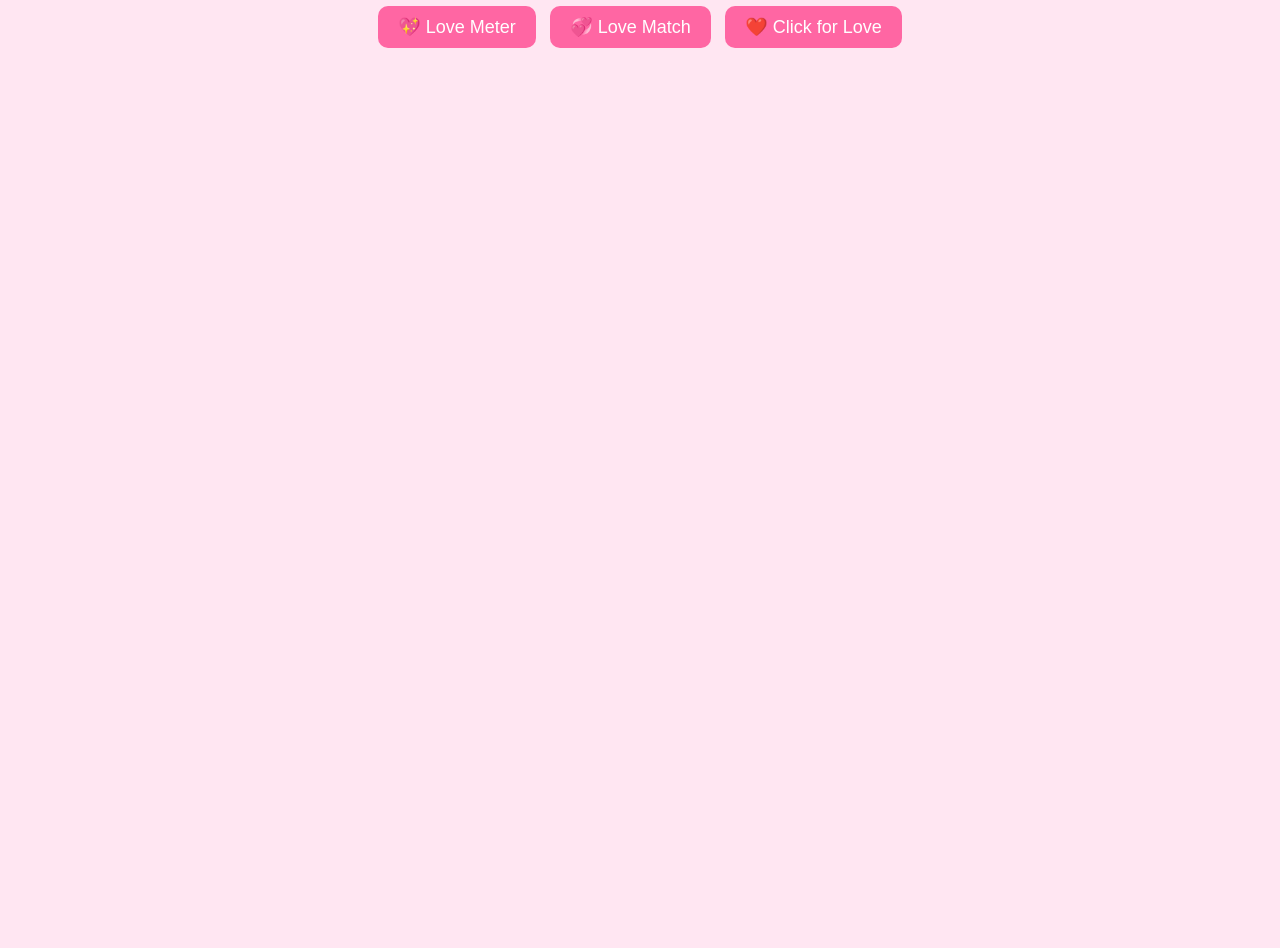
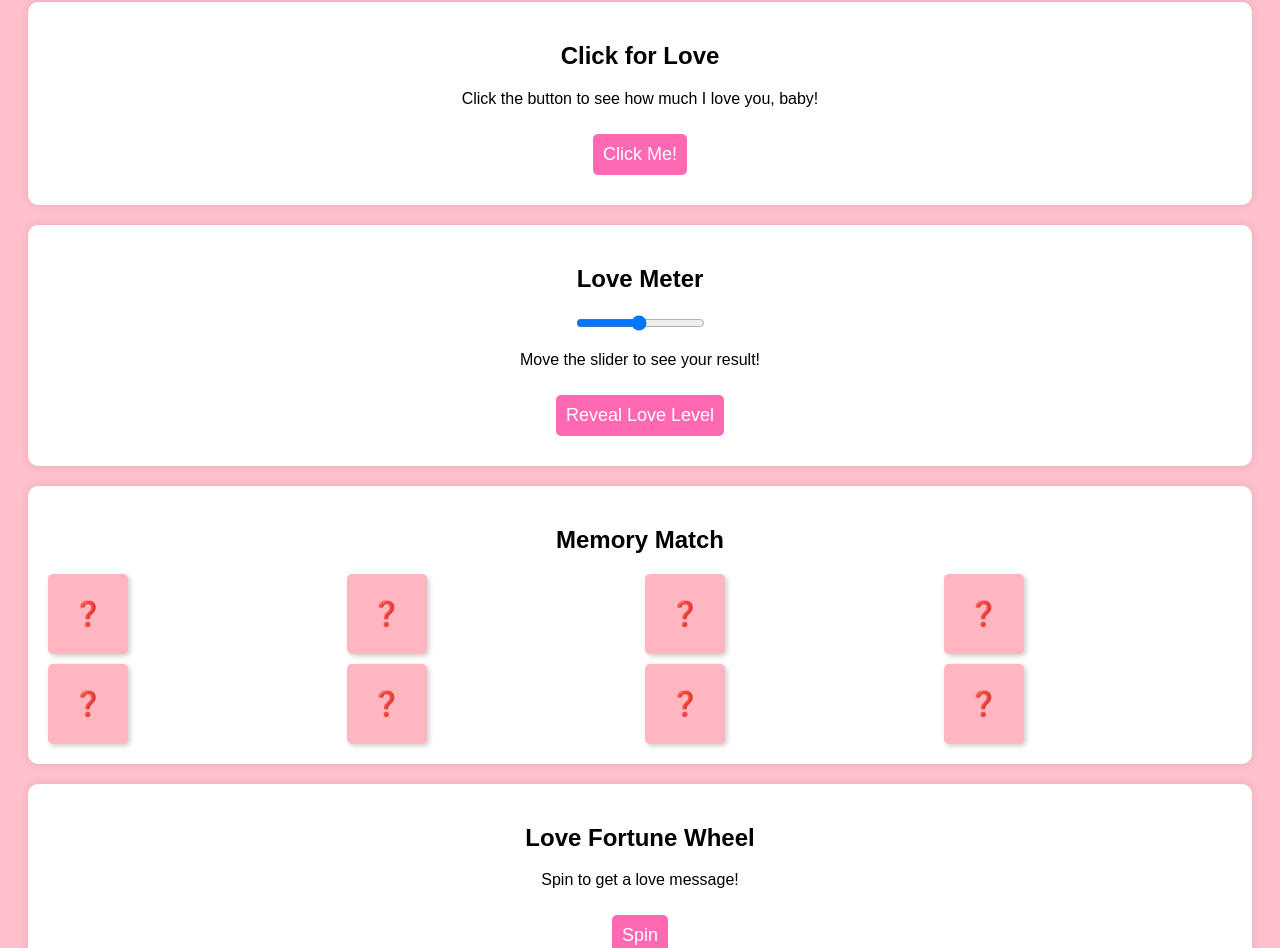
Before and after one commit to bsandovalh/I-love-you, a plain HTML site: page index.html in a window 1280 px wide. Shown: the part 88-1036 px from the top of the page. Before the commit the page ends 800 px from the top, so only its background shows below. Drawn offline with Linux system fonts and the light colour scheme.

Commit message:
Update index.html

```diff
--- a/index.html
+++ b/index.html
@@ -3,137 +3,176 @@
 <head>
     <meta charset="UTF-8">
     <meta name="viewport" content="width=device-width, initial-scale=1.0">
-    <title>Love Games 💖</title>
+    <title>💕 Love Games for Jocelyn 💕</title>
     <style>
         body {
+            background-color: pink;
+            text-align: center;
             font-family: Arial, sans-serif;
-            text-align: center;
-            background-color: #ffe6f2;
-            color: #ff3399;
-            margin: 0;
-            padding: 20px;
         }
         h1 {
-            font-size: 2em;
-            margin-bottom: 10px;
+            color: white;
+            font-size: 36px;
+            text-shadow: 2px 2px 5px hotpink;
         }
         .game-container {
-            background: #ffccdd;
+            margin: 20px;
             padding: 20px;
-            border-radius: 20px;
-            box-shadow: 0 0 10px #ff66a3;
-            margin: 20px auto;
-            max-width: 400px;
+            background-color: white;
+            border-radius: 10px;
+            box-shadow: 0 0 10px rgba(0,0,0,0.1);
         }
         button {
-            background: #ff66a3;
+            padding: 10px;
+            margin: 10px;
             border: none;
-            padding: 10px 20px;
+            background-color: hotpink;
             color: white;
             font-size: 18px;
-            border-radius: 10px;
             cursor: pointer;
-            margin: 5px;
+            border-radius: 5px;
         }
         button:hover {
-            background: #ff3399;
+            background-color: deeppink;
         }
         .hidden {
             display: none;
         }
-        .love-score {
+        .grid {
+            display: grid;
+            grid-template-columns: repeat(4, 1fr);
+            gap: 10px;
+            justify-content: center;
+        }
+        .memory-card {
+            width: 80px;
+            height: 80px;
+            background-color: lightpink;
+            display: flex;
+            align-items: center;
+            justify-content: center;
             font-size: 24px;
-            font-weight: bold;
-            color: #ff3399;
+            cursor: pointer;
+            border-radius: 5px;
+            box-shadow: 2px 2px 5px rgba(0,0,0,0.2);
         }
     </style>
 </head>
 <body>
+    <h1>💕 Love Mini Games for My Princess Jocelyn 💕</h1>
 
-    <h1>💕 Love Games 💕</h1>
-
-    <div>
-        <button onclick="showGame('love-meter')">💖 Love Meter</button>
-        <button onclick="showGame('love-match')">💞 Love Match</button>
-        <button onclick="showGame('click-love')">❤️ Click for Love</button>
+    <div class="game-container" id="clickForLove">
+        <h2>Click for Love</h2>
+        <p id="loveMessage">Click the button to see how much I love you, baby!</p>
+        <button onclick="showLoveMessage()">Click Me!</button>
     </div>
 
-    <!-- Love Meter Game -->
-    <div id="love-meter" class="game-container hidden">
-        <h2>How Much Do I Love You? 💕</h2>
-        <p>Pick an answer, and I'll tell you! 😊</p>
-        <button onclick="showLove('A LOT!! 💖💖💖')">A lot</button>
-        <button onclick="showLove('More than anything in the world! 🌍💕')">More than anything</button>
-        <button onclick="showLove('Forever and ever! ♾️❤️')">Forever</button>
-        <button onclick="showLove('More than words can say! 🥰')">More than words</button>
-        <p id="love-result" class="love-score"></p>
-        <button onclick="goBack()">⬅️ Back</button>
+    <div class="game-container" id="loveMeter">
+        <h2>Love Meter</h2>
+        <input type="range" id="loveRange" min="1" max="100" value="50">
+        <p id="loveResult">Move the slider to see your result!</p>
+        <button onclick="showLoveMeter()">Reveal Love Level</button>
     </div>
 
-    <!-- Love Match Game -->
-    <div id="love-match" class="game-container hidden">
-        <h2>💞 Love Match! 💞</h2>
-        <p>Click two words to see if they match our love! 😍</p>
-        <button onclick="checkMatch('soulmate')">Soul</button>
-        <button onclick="checkMatch('forever')">Forever</button>
-        <button onclick="checkMatch('soulmate')">Mate</button>
-        <button onclick="checkMatch('forever')">Us</button>
-        <p id="match-result" class="love-score"></p>
-        <button onclick="resetMatch()">🔄 Try Again</button>
-        <button onclick="goBack()">⬅️ Back</button>
+    <div class="game-container" id="memoryMatch">
+        <h2>Memory Match</h2>
+        <div class="grid" id="memoryGrid"></div>
     </div>
 
-    <!-- Click for Love Game -->
-    <div id="click-love" class="game-container hidden">
-        <h2>❤️ Click for Love! ❤️</h2>
-        <p>Click to add more love points! 🥰</p>
-        <p id="love-points" class="love-score">0 ❤️</p>
-        <button onclick="addLove()">💖 Click Me! 💖</button>
-        <button onclick="goBack()">⬅️ Back</button>
+    <div class="game-container" id="fortuneWheel">
+        <h2>Love Fortune Wheel</h2>
+        <p id="fortuneResult">Spin to get a love message!</p>
+        <button onclick="spinWheel()">Spin</button>
+    </div>
+
+    <div class="game-container" id="catchHearts">
+        <h2>Catch the Hearts</h2>
+        <p>Tap as many falling hearts as you can!</p>
+        <button onclick="startHeartGame()">Start</button>
+        <p id="heartScore">Score: 0</p>
     </div>
 
     <script>
-        function showGame(gameId) {
-            document.getElementById('love-meter').classList.add('hidden');
-            document.getElementById('love-match').classList.add('hidden');
-            document.getElementById('click-love').classList.add('hidden');
-            document.getElementById(gameId).classList.remove('hidden');
+        function showLoveMessage() {
+            const messages = [
+                "I love you more than all the stars in the sky, princess!",
+                "You're the best thing that ever happened to me, my love!",
+                "Every moment with you is magical, baby!",
+                "You're my pink bow-wearing, flower-loving princess, Jocelyn!",
+                "I adore you with all my heart, beautiful!",
+                "You're my sunshine on a cloudy day!",
+                "Every second with you is a blessing!",
+                "You're my forever and always! 💕"
+            ];
+            document.getElementById("loveMessage").innerText = messages[Math.floor(Math.random() * messages.length)];
         }
 
-        function goBack() {
-            document.getElementById('love-meter').classList.add('hidden');
-            document.getElementById('love-match').classList.add('hidden');
-            document.getElementById('click-love').classList.add('hidden');
+        function showLoveMeter() {
+            const loveValue = document.getElementById("loveRange").value;
+            let response = "";
+            if (loveValue < 30) response = "I love you a little!";
+            else if (loveValue < 70) response = "I love you a lot, my love!";
+            else response = "I love you more than words can say, baby!";
+            document.getElementById("loveResult").innerText = response;
         }
 
-        function showLove(message) {
-            document.getElementById('love-result').innerText = message;
+        function generateMemoryMatch() {
+            const emojis = ['💖', '🌸', '🎀', '💋', '💖', '🌸', '🎀', '💋'];
+            emojis.sort(() => Math.random() - 0.5);
+
+            const grid = document.getElementById("memoryGrid");
+            grid.innerHTML = "";
+
+            emojis.forEach((emoji, index) => {
+                let card = document.createElement("div");
+                card.classList.add("memory-card");
+                card.dataset.emoji = emoji;
+                card.innerText = "❓";
+                card.onclick = () => flipCard(card);
+                grid.appendChild(card);
+            });
         }
 
-        let selectedWords = [];
-        function checkMatch(word) {
-            selectedWords.push(word);
-            if (selectedWords.length === 2) {
-                if (selectedWords[0] === selectedWords[1]) {
-                    document.getElementById('match-result').innerText = "💖 Perfect Match! Just like us! 💖";
-                } else {
-                    document.getElementById('match-result').innerText = "❌ Nope, but still love you! 😘";
-                }
-                selectedWords = [];
+        let flippedCards = [];
+        function flipCard(card) {
+            if (flippedCards.length < 2 && !card.classList.contains("matched")) {
+                card.innerText = card.dataset.emoji;
+                flippedCards.push(card);
+            }
+
+            if (flippedCards.length === 2) {
+                setTimeout(checkMatch, 500);
             }
         }
 
-        function resetMatch() {
-            document.getElementById('match-result').innerText = "";
-            selectedWords = [];
+        function checkMatch() {
+            if (flippedCards[0].dataset.emoji === flippedCards[1].dataset.emoji) {
+                flippedCards[0].classList.add("matched");
+                flippedCards[1].classList.add("matched");
+            } else {
+                flippedCards[0].innerText = "❓";
+                flippedCards[1].innerText = "❓";
+            }
+            flippedCards = [];
         }
 
-        let lovePoints = 0;
-        function addLove() {
-            lovePoints++;
-            document.getElementById('love-points').innerText = lovePoints + " ❤️";
+        function spinWheel() {
+            const fortunes = [
+                "You will get unlimited kisses today! 💋",
+                "I owe you a million cuddles! 🥰",
+                "You're the queen of my heart forever! 👑",
+                "I love you to infinity and beyond! 💖"
+            ];
+            document.getElementById("fortuneResult").innerText = fortunes[Math.floor(Math.random() * fortunes.length)];
         }
+
+        function startHeartGame() {
+            let score = 0;
+            document.getElementById("heartScore").innerText = `Score: ${score}`;
+            alert("Pretend you're tapping hearts to score points!");
+        }
+
+        window.onload = generateMemoryMatch;
     </script>
-
 </body>
 </html>
```
